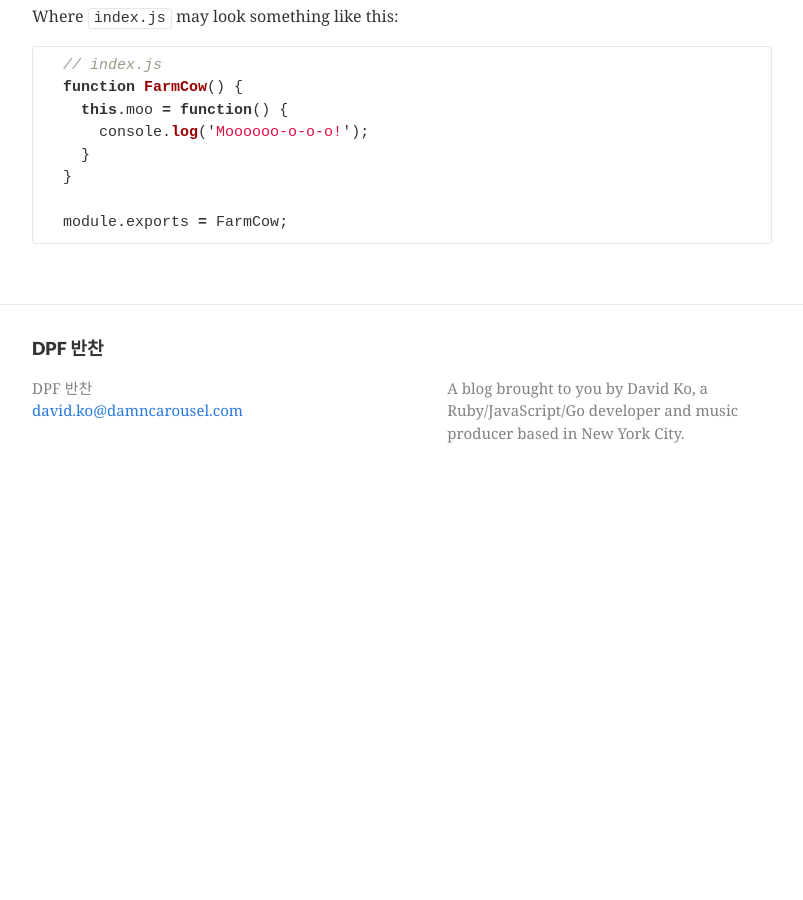
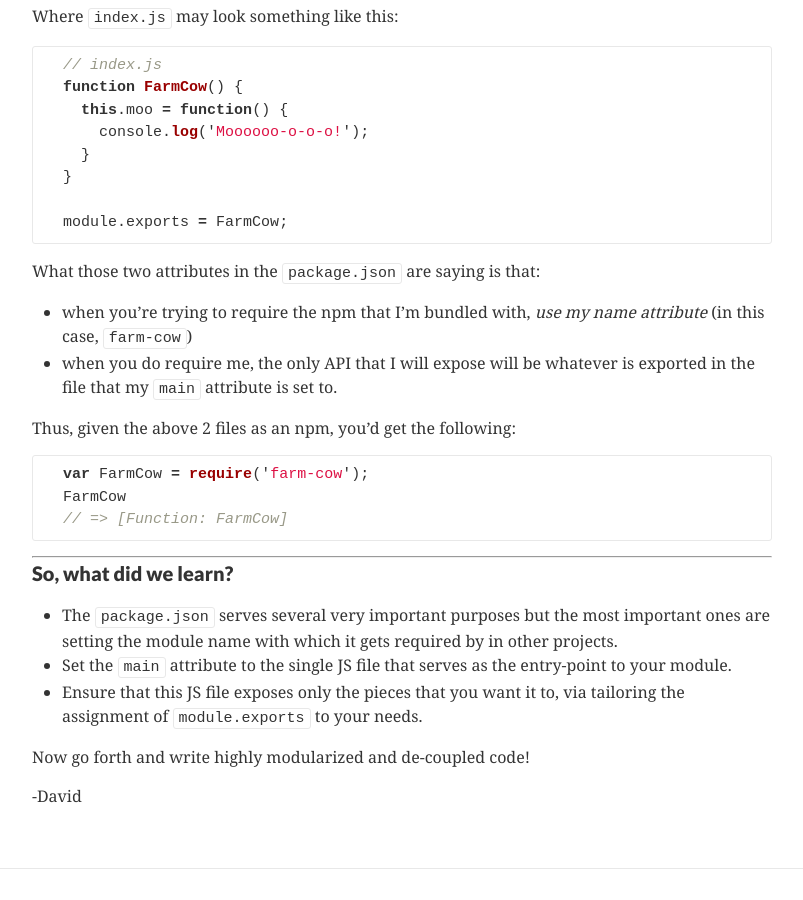
Before and after one commit to damncarousel/damncarousel.github.io, a Jekyll site: the page built from _posts/2016-02-04-packageJson-beyond-saveDev.markdown, in a window 1280 px wide and 900 px high, scrolled down 810 px. Shown: the whole window, without its empty margins (238-1041 px from the left). Built offline with Jekyll 4.4.1, drawn with Linux system fonts in a browser that asks for light colours; before the commit the page ends 1314 px from its top, so only the background shows below that; some of the changed text lies outside the part shown.

Commit message:
001: The main attribute in a package.json

```diff
--- a/_posts/2016-02-04-packageJson-beyond-saveDev.markdown
+++ b/_posts/2016-02-04-packageJson-beyond-saveDev.markdown
@@ -1,6 +1,6 @@
 ---
 layout: post
-title: "First!: 2 cool things about npm's package.json"
+title: "001: The main attribute in a package.json"
 date: 2016-02-04
 categories: development javascript npm
 ---
@@ -42,3 +42,29 @@ Where `index.js` may look something like this:
 
   module.exports = FarmCow;
 {% endhighlight %}
+
+What those two attributes in the `package.json` are saying is that:
+
+  - when you're trying to require the npm that I'm bundled with, *use my name attribute* (in this case, `farm-cow`)
+  - when you do require me, the only API that I will expose will be whatever is exported in the file that my `main` attribute is set to.
+
+Thus, given the above 2 files as an npm, you'd get the following:
+
+{% highlight javascript %}
+  var FarmCow = require('farm-cow');
+  FarmCow
+  // => [Function: FarmCow]
+{% endhighlight %}
+
+- - -
+
+#### So, what did we learn?
+
+  - The `package.json` serves several very important purposes but the most important ones are setting the module name with which it gets
+    required by in other projects.
+  - Set the `main` attribute to the single JS file that serves as the entry-point to your module.
+  - Ensure that this JS file exposes only the pieces that you want it to, via tailoring the assignment of `module.exports` to your needs.
+
+Now go forth and write highly modularized and de-coupled code!
+
+-David
```
